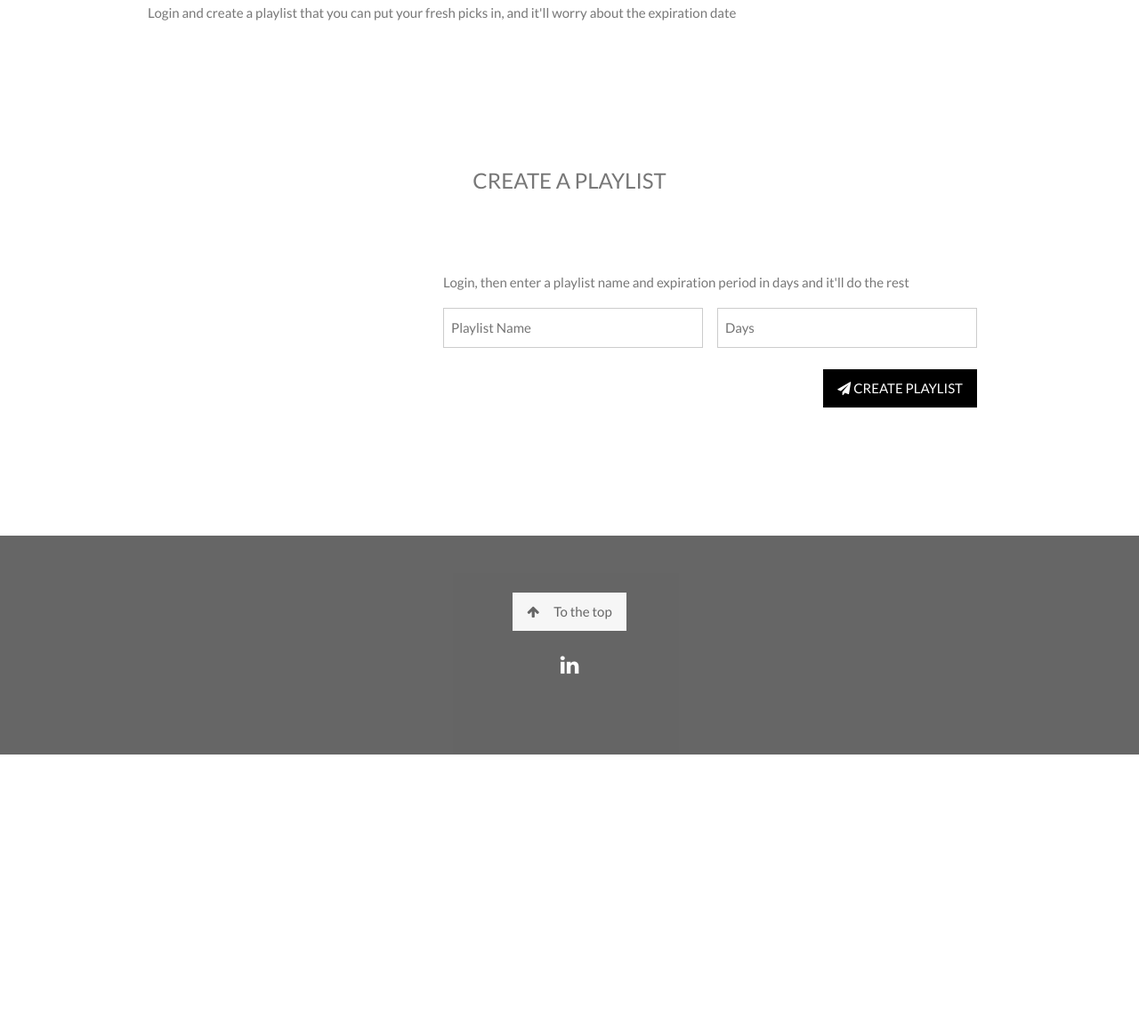
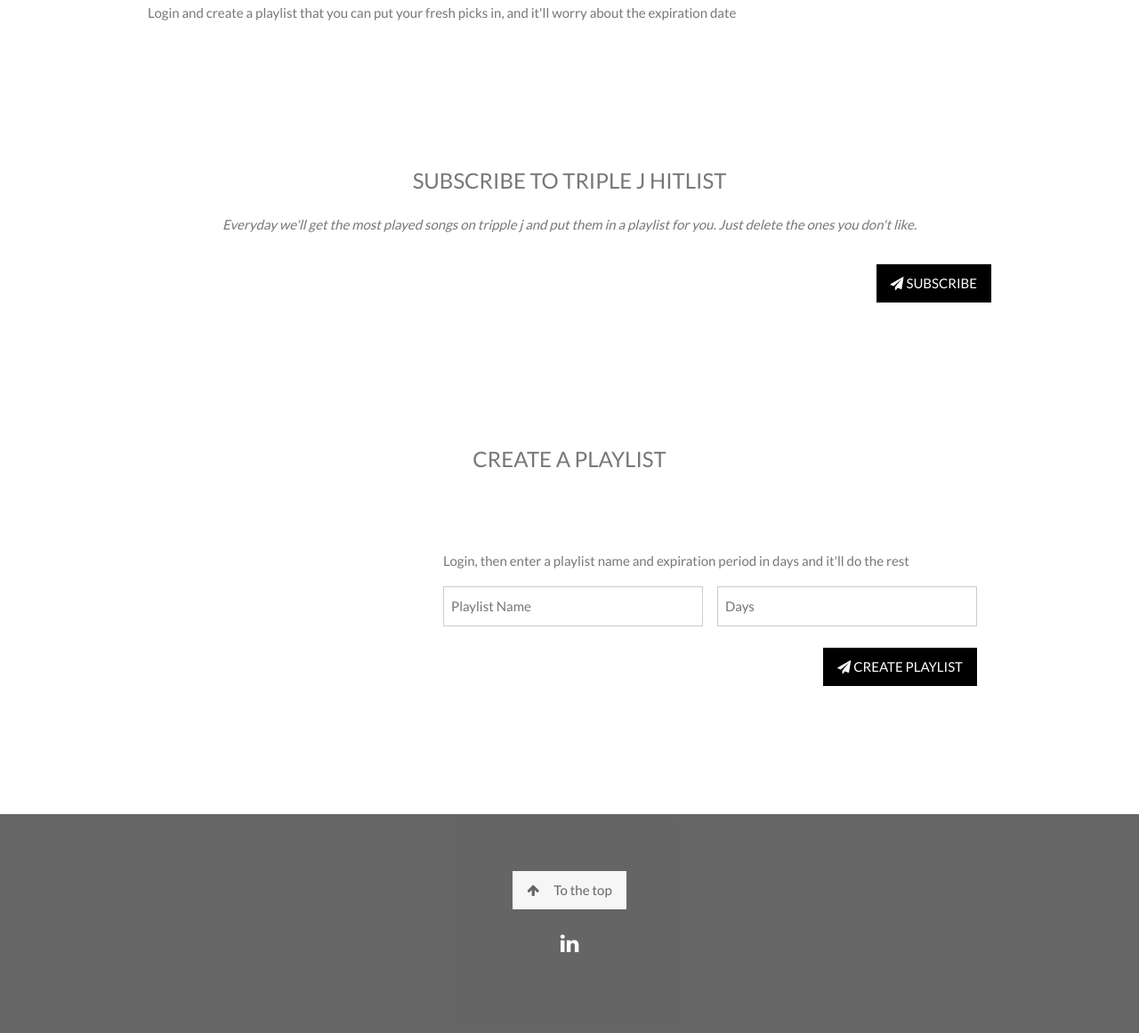
Before and after one commit to jamesnicol/rollingplaylist, a Flask app: page / in a window 1280 px wide. Shown: the part 627-1788 px from the top of the page at 89% size. Before the commit the page ends 1475 px from the top, so only its background shows below. Run offline with Flask 2, Linux system fonts and the light colour scheme; parts of the project's set-up code (start-up, migrations or seed data) failed here and were passed over.

Commit message:
fixed some hitlist errors

```diff
--- a/freshplaylist/hit_scrape.py
+++ b/freshplaylist/hit_scrape.py
@@ -6,6 +6,7 @@ from freshplaylist.models.playlist import FollowPlaylist
 from freshplaylist.models.song import Song
 from freshplaylist.models import db
 
+# todo: put FOLLOW_TYPE in a common file
 FOLLOW_TYPE = 'triple_j_hitlist'
 HITLIST_URL = 'https://music.abcradio.net.au/api/v1/recordings/plays.json'
 
--- a/freshplaylist/models/playlist.py
+++ b/freshplaylist/models/playlist.py
@@ -75,7 +75,7 @@ class FreshPlaylist(Playlist):
 
     @classmethod
     def new_spotify_playlist(cls, user, name, days=0):
-        super(FreshPlaylist, cls).new_spotify_playlist(user, name)
+        return super(FreshPlaylist, cls).new_spotify_playlist(user, name)
 
     def remove_tracks(self, tracks):
         delete_tracks_url = '/v1/users/{}/playlists/{}/tracks'.format(
--- a/freshplaylist/models/song.py
+++ b/freshplaylist/models/song.py
@@ -44,6 +44,7 @@ class Song(db.Model):
         db.session.commit()
         return self.spotify_uri
 
+    # todo: rename function
     @classmethod
     def get_ids(cls, sngs):
         """asyncronously updates a list of songs spotify uris"""
@@ -65,9 +66,10 @@ class Song(db.Model):
     async def search_uri(self, session):
         if self.spotify_uri is not None:
             return
-        query = 'title:{} artist:{}'.format(self.title, self.artists)
+        query = 'artist:{} track:{}'.format(self.artists, self.title)
         query = query.replace(",", "")
         query = query.replace("&", "")
+        # query = query.replace(" ", "+")
         params = {'q': query,
                   'type': 'track',
                   'market': 'AU',
--- a/freshplaylist/templates/base.html
+++ b/freshplaylist/templates/base.html
@@ -83,7 +83,20 @@ body, html {
   </div>
 </div>
 
-<!-- Container (Contact Section) -->
+<!-- Container (Histlist Section) -->
+<div class="w3-content w3-container w3-padding-64" id="about">
+  <h3 class="w3-center">SUBSCRIBE TO TRIPLE J HITLIST</h3>
+  <p class="w3-center"><em>Everyday we'll get the most played songs on tripple
+    j and put them in a playlist for you. Just delete the ones you don't like.
+  </em></p>
+  <form method='POST' action='/hit_list_subscribe'>
+    <button class="w3-button w3-black w3-right w3-section" type="submit">
+      <i class="fa fa-paper-plane"></i> SUBSCRIBE
+    </button>
+  </form>
+</div>
+
+<!-- Container (subscribe Section) -->
 <div class="w3-content w3-container w3-padding-64" id="playlist">
   <h3 class="w3-center">CREATE A PLAYLIST</h3>
 
--- a/freshplaylist/views.py
+++ b/freshplaylist/views.py
@@ -76,11 +76,11 @@ def new_rolling_playlist():
     return render_template('bigmessage.html', message=message)
 
 
-@main_bp.route('/hit_list_subscribe')
+@main_bp.route('/hit_list_subscribe', methods=['POST'])
 def subscribe_hit_list():
     user = get_current_user()
     hit_scrape.subscribe(user)
-    return render_template('bigmessage.html', message="Playlist Followed")
+    return render_template('bigmessage.html', message="PLAYLIST FOLLOWED")
 
 
 @main_bp.route('/add_all_songs')
```
